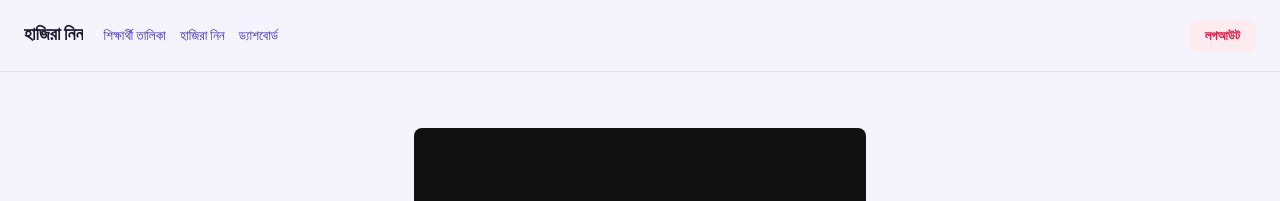
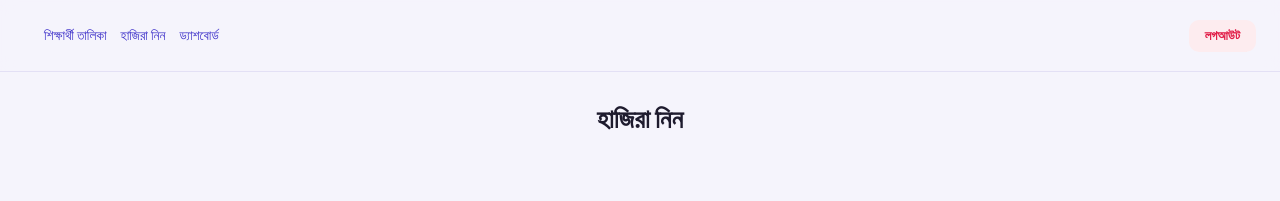
Before and after one commit to pobarulislam1/college-attendance, a Next.js app: page /scan in a window 1280 px wide. Shown: the top 201 px of the page. Built offline with nearby package versions, Linux system fonts and the light colour scheme; no server answers; sample sign-in values are in the browser's storage.

Commit message:
header updated

```diff
--- a/src/app/dashboard/page.js
+++ b/src/app/dashboard/page.js
@@ -5,6 +5,7 @@ import { db } from "@/lib/firebase";
 import { collection, getDocs, query, where } from "firebase/firestore";
 import ProtectedRoute from "@/lib/ProtectedRoute";
 import Header from "@/lib/Header";
+import PageTitle from "@/lib/PageTitle";
 
 export default function DashboardPage() {
     const [students, setStudents] = useState([]);
@@ -50,8 +51,10 @@ export default function DashboardPage() {
 
     return (
         <ProtectedRoute>
-            <Header title="হাজিরার ড্যাশবোর্ড" />
+            <Header />
+            <PageTitle>হাজিরার ড্যাশবোর্ড</PageTitle>
             <main className="ledger-wrap">
+
 
 
 
--- a/src/app/scan/page.js
+++ b/src/app/scan/page.js
@@ -13,6 +13,7 @@ import {
 } from "firebase/firestore";
 import jsQR from "jsqr";
 import ProtectedRoute from "@/lib/ProtectedRoute";
+import PageTitle from "@/lib/PageTitle";
 
 export default function ScanPage() {
     const videoRef = useRef(null);
@@ -154,9 +155,10 @@ export default function ScanPage() {
 
 
         <ProtectedRoute>
-            <Header title="হাজিরা নিন" />
+            <Header />
+            <PageTitle>হাজিরা নিন</PageTitle>
             <main className="ledger-wrap">
-                <main style={{ maxWidth: 500, margin: "0 auto", padding: 24, fontFamily: "sans-serif" }}>
+                <main style={{ maxWidth: 300, margin: "0 auto", padding: 20, fontFamily: "sans-serif" }}>
 
                     <div style={{ background: "#111", borderRadius: 8, overflow: "hidden", position: "relative", aspectRatio: "4/3" }}>
                         <video ref={videoRef} playsInline muted style={{ width: "100%", height: "100%", objectFit: "cover" }} />
```
